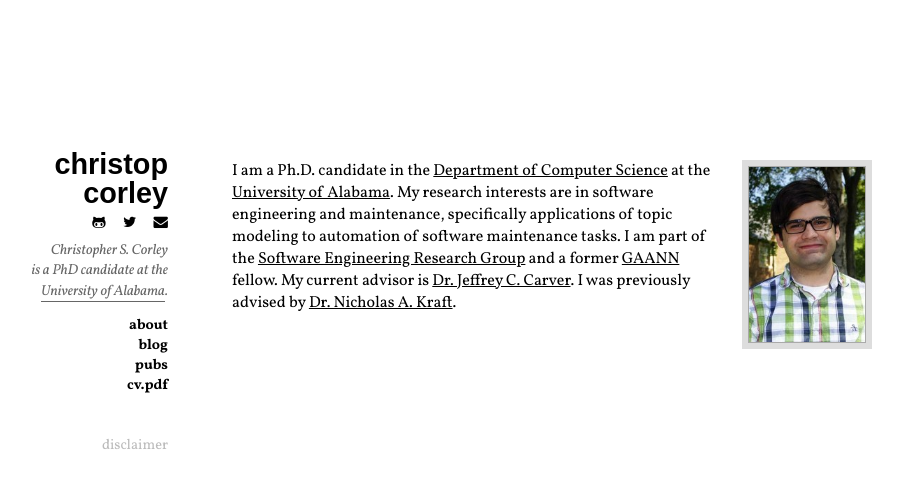
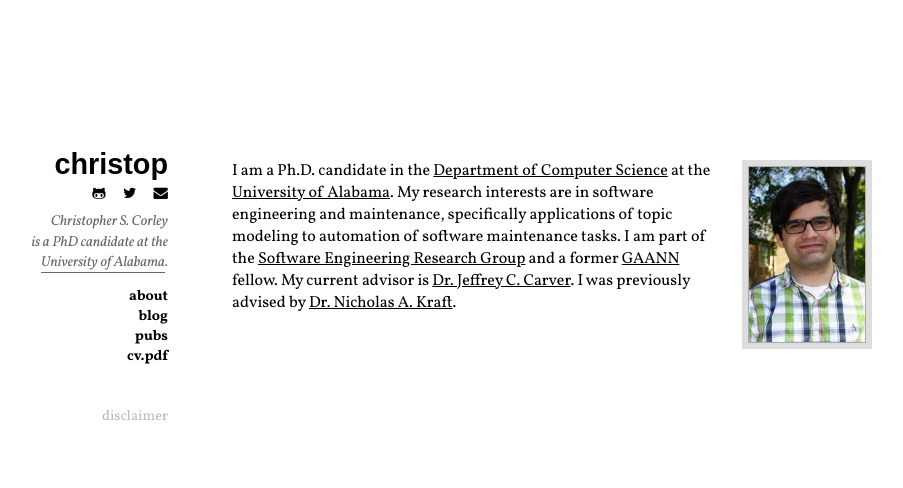
Before and after one commit to cscorley/cscorley.github.io, a Jekyll site: the page built from index.md, in a window 1280 px wide. Shown: the top 488 px of the page, without its empty margins (152-1055 px from the left). Built offline with Jekyll 4.4.1, drawn with Linux system fonts in a browser that asks for light colours; Markdown is read by kramdown in place of the engine named in the settings.

Commit message:
eh, why have my surname twice?

```diff
--- a/_config.yml
+++ b/_config.yml
@@ -1,4 +1,4 @@
-name: christop corley
+name: christop
 markdown: redcarpet
 highlighter: rouge
 timezone: America/Chicago
```
